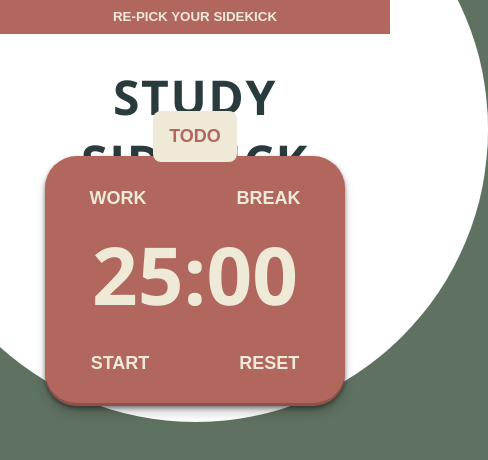
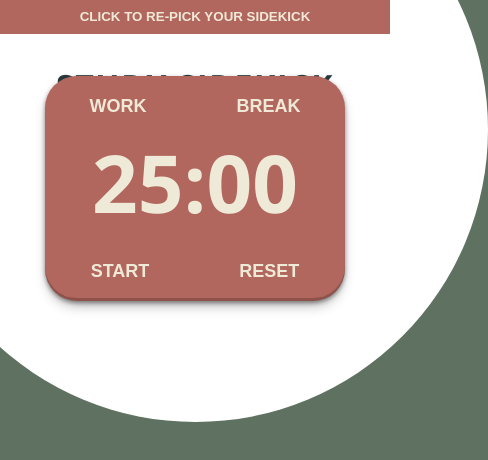
Before and after one commit to nick-is-coding/yourstudysidekick, a React (Create React App) app in the folder src/web/: page /main in a window 390 px wide. Shown: the top 460 px of the page, 488 px wide, since content can reach past the window. Built offline with nearby package versions, Linux system fonts and the light colour scheme.

Commit message:
tweaking some things

```diff
--- a/src/web/src/App.css
+++ b/src/web/src/App.css
@@ -45,7 +45,7 @@
 
 .title {
   font-family: "Open Sans", sans-serif;
-  font-size: 3rem;
+  font-size: 2rem;
   color: #2a3b3d;
   text-transform: uppercase;
   display: inline-block;
@@ -59,7 +59,7 @@
 
 .pom-container {
   display: flex;
-  margin: 7rem;
+  margin: 5rem;
   justify-content: center;
 }
 
@@ -69,9 +69,9 @@
   align-items: center;
   justify-content: center;
   color: var(--main-light);
-  height: 250px;
+  height: 225px;
   background: var(--main-red);
-  width: 500px;
+  width: 450px;
   border-radius: 2rem;
   box-shadow: rgba(0, 0, 0, 0.4) 0px 2px 4px,
     rgba(0, 0, 0, 0.3) 0px 7px 13px -3px, rgba(0, 0, 0, 0.2) 0px -3px 0px inset;
@@ -123,15 +123,15 @@
 .main-note-button {
   background-color: var(--main-light);
   color: var(--main-red);
-  padding: 15px 16px;
+  padding: 15px 12px;
 }
 
 /* TodoWindow */
 
 .todo-button {
   position: relative;
-  bottom: 315px;
-  left: 180px;
+  bottom: 270px;
+  left: 175px;
 }
 
 .todo-list {
@@ -241,7 +241,7 @@
 }
 
 .person-image img {
-  max-width: 400px;
+  max-width: 350px;
 }
 
 .person-image {
@@ -276,8 +276,8 @@
 
 .note-button {
   position: relative;
-  bottom: 262px;
-  right: 180px;
+  bottom: 218px;
+  right: 175px;
 }
 
 .note {
@@ -344,38 +344,57 @@ div.note button.close-button {
   .note-button {
     display: none;
   }
-  .todo-button {
-    bottom: 400px;
-    left: 0px;
-  }
-  .todo-list {
-    top: 955px;
-    right: 328px;
+  div.todo-button {
+    display: none;
   }
 }
 
 /* Media Query */
 
 @media (max-width: 480px) {
+  @keyframes bounce {
+    from {
+      transform: translate3d(0, 0, 0);
+    }
+    to {
+      transform: translate3d(0, 15px, 0);
+    }
+  }
+
+  @-webkit-keyframes bounce {
+    from {
+      -webkit-transform: translate3d(0, 0, 0);
+      transform: translate3d(0, 0, 0);
+    }
+    to {
+      -webkit-transform: translate3d(0, 50px, 0);
+      transform: translate3d(0, 50px, 0);
+    }
+  }
   .pomodoro-timer {
     width: 300px;
   }
   .pom-container {
-    margin: 7rem;
+    margin: 5rem;
   }
   .person-image {
-    margin-top: -140px;
+    margin-top: -90px;
   }
-  .todo-button {
-    bottom: 407px;
-    left: 0px;
+  .person-image img {
+    max-width: 350px;
+  }
+  div.todo-button {
+    display: none;
   }
   .note-button {
     display: none;
   }
   .todo-list {
-    top: 955px;
-    right: 328px;
+    top: 900px;
+    right: 250px;
+  }
+  .select-box {
+    width: 320px;
   }
   .note {
     position: absolute;
@@ -384,6 +403,7 @@ div.note button.close-button {
   }
   .circle {
     bottom: 50%;
+    position: absolute;
   }
   .option-add-button {
     height: 7vw;
--- a/src/web/src/Login.css
+++ b/src/web/src/Login.css
@@ -16,7 +16,7 @@
 
 .top-banner {
   background-color: #768377;
-  height: 400px;
+  height: 394px;
   width: 100%;
   z-index: -10;
   position: absolute;
@@ -32,13 +32,12 @@
 
 .characters {
   display: flex;
-  flex-wrap: wrap;
   justify-content: center;
   align-items: center;
 }
 
 .characters img {
-  width: 300px;
+  width: 280px;
 }
 
 .character-box {
@@ -83,14 +82,14 @@ span.p-1 {
 
 .select-box {
   color: #efead8;
-  font-size: 2rem;
+  font-size: 1.5rem;
   width: 443px;
   text-align: center;
   display: flex;
   text-align: center;
   flex-direction: column;
   align-items: center;
-  margin-top: 3.5rem;
+  margin-top: 2.5rem;
 }
 
 .select-box p {
@@ -119,7 +118,10 @@ span.p-1 {
 
 @media (max-width: 1200px) {
   .characters img {
-    width: 20vw;
+    width: 16vw;
+  }
+  .top-banner {
+    height: 324px;
   }
 }
 
--- a/src/web/src/components/GoBack.jsx
+++ b/src/web/src/components/GoBack.jsx
@@ -9,7 +9,7 @@ const GoBack = () => {
 
   return (
     <>
-      <button className="goback-button" onClick={goBack}><strong>RE-PICK YOUR SIDEKICK</strong></button>
+      <button className="goback-button" onClick={goBack}><strong>CLICK TO RE-PICK YOUR SIDEKICK</strong></button>
     </>
   );
 };
```
